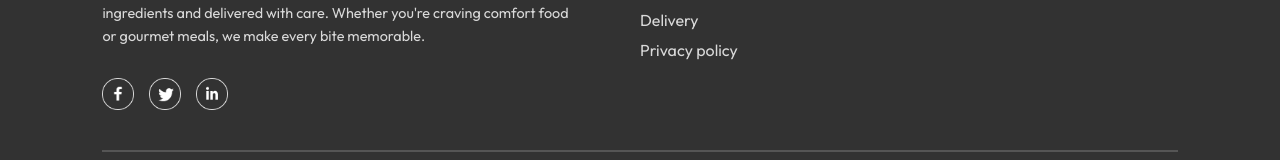
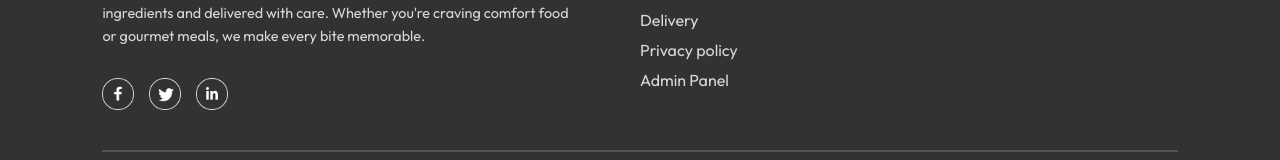
Before and after one commit to Lohit534/mern-full-stack, a React (Vite) app in the folder frontend/: page /verify in a window 1280 px wide. Shown: the part 736-896 px from the top of the page. Built offline with nearby package versions, Linux system fonts and the light colour scheme; no server answers.

Commit message:
Add Admin Panel link to Frontend Footer

```diff
--- a/frontend/src/components/Footer/Footer.jsx
+++ b/frontend/src/components/Footer/Footer.jsx
@@ -26,6 +26,7 @@ const Footer = () => {
             <li>About us</li>
             <li>Delivery</li>
             <li>Privacy policy</li>
+            <li onClick={() => window.open('https://foodie-del-admin.onrender.com/', '_blank')}>Admin Panel</li>
           </ul>
         </div>
         <div className="footer-content-right">
```
